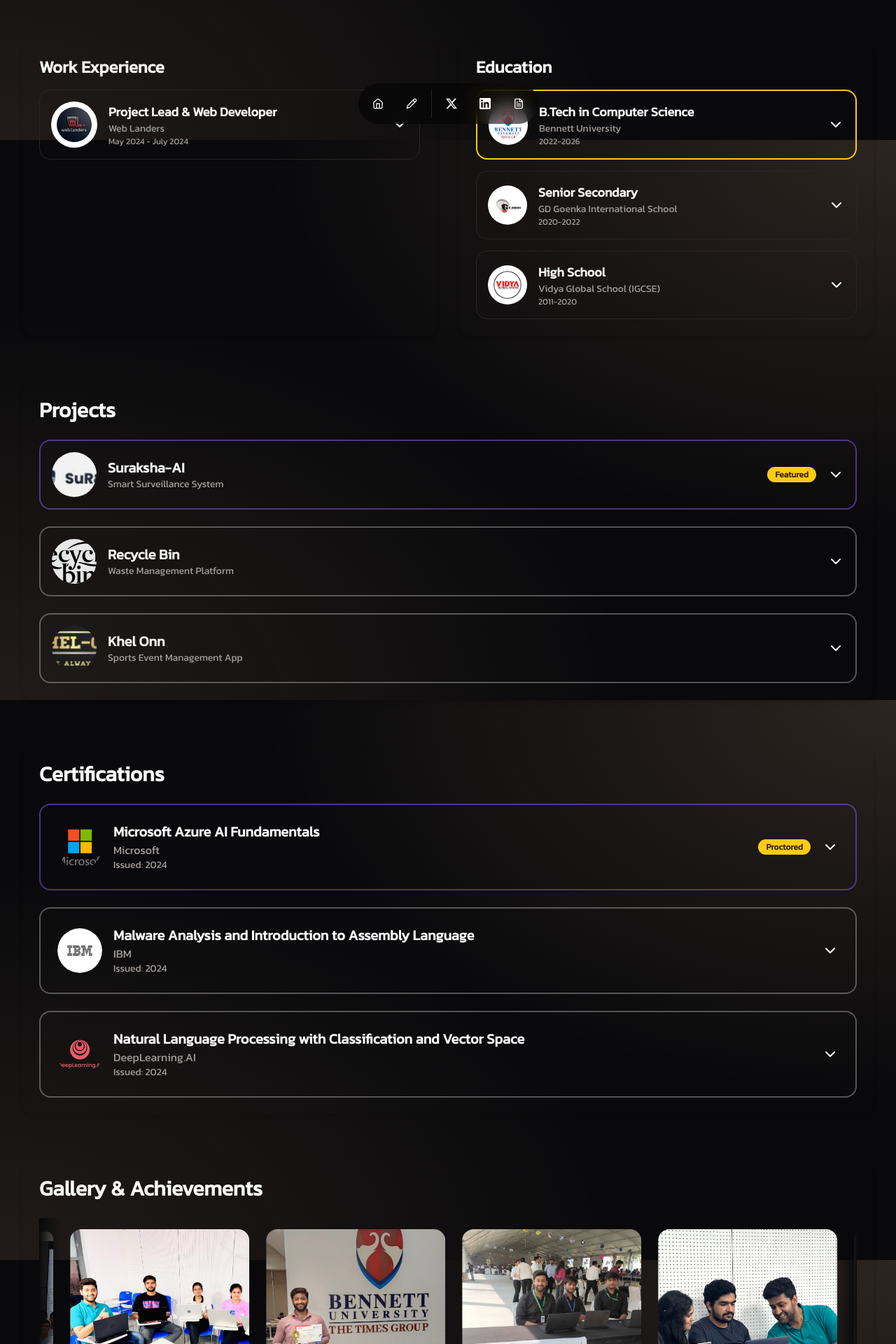
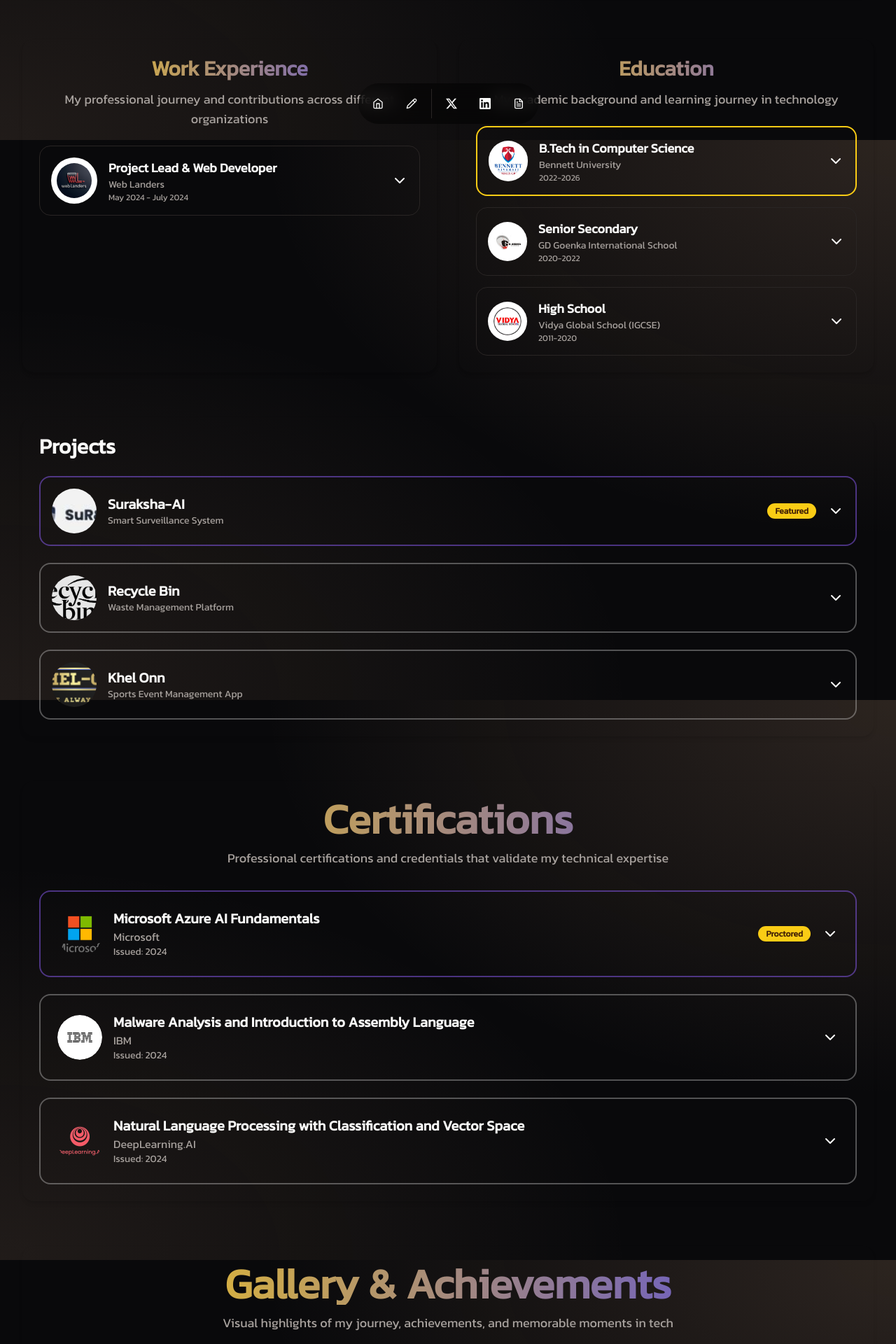
Before and after one commit to sahabji0P/developer-profile, a Next.js app: page / in a window 1280 px wide. Shown: the part 600-2520 px from the top of the page at 70% size. Built offline with nearby package versions, Linux system fonts and the light colour scheme; grey boxes are pictures that could not be loaded.

Commit message:
improved the animations across the website

```diff
--- a/app/page.tsx
+++ b/app/page.tsx
@@ -45,10 +45,10 @@
         </motion.div>
 
         <motion.div
-          initial={{ opacity: 0, y: 50 }}
+          initial={{ opacity: 0, y: 30 }}
           whileInView={{ opacity: 1, y: 0 }}
-          transition={{ duration: 0.5 }}
-          viewport={{ once: true, amount: 0.2 }}
+          transition={{ duration: 0.4, ease: "easeOut" }}
+          viewport={{ once: true, amount: 0.1 }}
           className="grid grid-cols-1 lg:grid-cols-2 gap-8"
         >
           <div className=" p-6 rounded-lg shadow-md">
@@ -67,11 +67,12 @@
         ].map(({ Component, className }, index) => (
           <motion.div
             key={index}
-            initial={{ opacity: 0, y: 50 }}
+            initial={{ opacity: 0, y: 30 }}
             whileInView={{ opacity: 1, y: 0 }}
-            transition={{ duration: 0.5, delay: index * 0.1 }}
-            viewport={{ once: true, amount: 0.2 }}
+            transition={{ duration: 0.4, delay: index * 0.05, ease: "easeOut" }}
+            viewport={{ once: true, amount: 0.1 }}
             className={`p-6 rounded-lg shadow-md ${className}`}
+            style={{ willChange: 'transform, opacity' }}
           >
             <Component />
           </motion.div>
--- a/components/achievements-section.tsx
+++ b/components/achievements-section.tsx
@@ -26,7 +26,12 @@
 
   return (
     <section ref={ref} className="space-y-6 overflow-hidden">
-      <h2 className="text-3xl font-bold mb-4">Gallery & Achievements</h2>
+      <div className="text-center space-y-3 mb-8">
+        <h2 className="text-5xl lg:text-6xl font-bold bg-gradient-to-r from-primary to-accent bg-clip-text text-transparent">Gallery & Achievements</h2>
+        <p className="text-lg text-muted-foreground max-w-2xl mx-auto">
+          Visual highlights of my journey, achievements, and memorable moments in tech
+        </p>
+      </div>
       <div className="relative">
         <div className="absolute left-0 top-0 bottom-0 w-8 bg-gradient-to-r from-background to-transparent z-10" />
         <div className="absolute right-0 top-0 bottom-0 w-8 bg-gradient-to-l from-background to-transparent z-10" />
--- a/components/certifications-section.tsx
+++ b/components/certifications-section.tsx
@@ -13,21 +13,22 @@
 
   return (
     <section className="space-y-6">
-      <h2 className="text-3xl font-bold mb-4">Certifications</h2>
+      <div className="text-center space-y-3 mb-8">
+        <h2 className="text-5xl lg:text-6xl font-bold bg-gradient-to-r from-primary to-accent bg-clip-text text-transparent">Certifications</h2>
+        <p className="text-lg text-muted-foreground max-w-2xl mx-auto">
+          Professional certifications and credentials that validate my technical expertise
+        </p>
+      </div>
       {certificationsData.map((cert, index) => (
         <motion.div
           key={cert.title}
           className={` rounded-2xl overflow-hidden ${cert.proctored ? "border-2 border-violet-500/50" : "border-2 border-white/30"}`}
           initial={{ opacity: 0, y: 20 }}
           animate={{ opacity: 1, y: 0 }}
-          transition={{ delay: index * 0.1 }}
-          whileHover={{
-            scale: 1.02,
-            transition: { duration: 0.2 },
-          }}
+          transition={{ delay: index * 0.05, duration: 0.4 }}
         >
           <div
-            className="p-6 cursor-pointer flex items-center"
+            className="p-6 cursor-pointer flex items-center hover:bg-card/50 transition-colors duration-200"
             onClick={() => setExpandedIndex(expandedIndex === index ? null : index)}
           >
             <div className="relative w-16 h-16 rounded-full overflow-hidden p-2 mr-4">
@@ -40,18 +41,21 @@
             </div>
             {cert.proctored && <Badge className="mr-4 bg-primary text-primary-foreground">Proctored</Badge>}
             <ChevronDown
-              className={`transform transition-transform duration-300 ${expandedIndex === index ? "rotate-180" : ""}`}
+              className={`transform transition-transform duration-200 ease-out ${expandedIndex === index ? "rotate-180" : ""}`}
+              style={{ willChange: 'transform' }}
             />
           </div>
-          <AnimatePresence>
+          <AnimatePresence mode="wait">
             {expandedIndex === index && (
               <motion.div
-                initial={{ height: 0, opacity: 0 }}
-                animate={{ height: "auto", opacity: 1 }}
-                exit={{ height: 0, opacity: 0 }}
-                transition={{ duration: 0.3 }}
-                className="px-6 pb-6"
+                initial={{ maxHeight: 0, opacity: 0 }}
+                animate={{ maxHeight: 500, opacity: 1 }}
+                exit={{ maxHeight: 0, opacity: 0 }}
+                transition={{ duration: 0.25, ease: "easeInOut" }}
+                className="overflow-hidden"
+                style={{ willChange: 'max-height, opacity' }}
               >
+                <div className="px-6 pb-6">
                   <div className="flex flex-wrap gap-2 mb-4">
                     {cert.skills.map((skill) => (
                       <Badge key={skill} variant="outline">
@@ -69,6 +73,7 @@
                       Verify Certificate
                     </a>
                   </Button>
+                </div>
               </motion.div>
             )}
           </AnimatePresence>
--- a/components/education-section.tsx
+++ b/components/education-section.tsx
@@ -11,7 +11,12 @@
 
   return (
     <div className="space-y-4">
-      <h2 className="text-2xl font-bold mb-4">Education</h2>
+      <div className="text-center space-y-3 mb-6">
+        <h2 className="text-3xl font-bold bg-gradient-to-r from-primary to-accent bg-clip-text text-transparent">Education</h2>
+        <p className="text-lg text-muted-foreground max-w-2xl mx-auto">
+          My academic background and learning journey in technology
+        </p>
+      </div>
       {educationData.map((education, index) => (
         <motion.div
           key={education.institution}
@@ -19,10 +24,10 @@
             }`}
           initial={{ opacity: 0, y: 20 }}
           animate={{ opacity: 1, y: 0 }}
-          transition={{ delay: index * 0.1 }}
+          transition={{ delay: index * 0.05, duration: 0.4 }}
         >
           <div
-            className="p-4 cursor-pointer flex items-center"
+            className="p-4 cursor-pointer flex items-center hover:bg-card/50 transition-colors duration-200"
             onClick={() => setExpandedIndex(expandedIndex === index ? null : index)}
           >
             <div className="bg-white rounded-full p-2 mr-4 flex-shrink-0">
@@ -34,31 +39,35 @@
               <p className="text-xs text-muted-foreground">{education.period}</p>
             </div>
             <ChevronDown
-              className={`transform transition-transform duration-300 ${expandedIndex === index ? "rotate-180" : ""}`}
+              className={`transform transition-transform duration-200 ease-out ${expandedIndex === index ? "rotate-180" : ""}`}
+              style={{ willChange: 'transform' }}
             />
           </div>
-          <AnimatePresence>
+          <AnimatePresence mode="wait">
             {expandedIndex === index && (
               <motion.div
-                initial={{ height: 0, opacity: 0 }}
-                animate={{ height: "auto", opacity: 1 }}
-                exit={{ height: 0, opacity: 0 }}
-                transition={{ duration: 0.3 }}
-                className="px-4 pb-4"
+                initial={{ maxHeight: 0, opacity: 0 }}
+                animate={{ maxHeight: 500, opacity: 1 }}
+                exit={{ maxHeight: 0, opacity: 0 }}
+                transition={{ duration: 0.25, ease: "easeInOut" }}
+                className="overflow-hidden"
+                style={{ willChange: 'max-height, opacity' }}
               >
+                <div className="px-4 pb-4">
                   <p className="text-sm mb-2">{education.description}</p>
                   <ul className="list-disc list-inside space-y-1 text-sm">
                     {education.achievements.map((achievement, i) => (
                       <motion.li
                         key={i}
-                      initial={{ opacity: 0, x: -20 }}
+                        initial={{ opacity: 0, x: -10 }}
                         animate={{ opacity: 1, x: 0 }}
-                      transition={{ delay: i * 0.1 }}
+                        transition={{ delay: i * 0.05, duration: 0.2 }}
                       >
                         {achievement}
                       </motion.li>
                     ))}
                   </ul>
+                </div>
               </motion.div>
             )}
           </AnimatePresence>
--- a/components/work-experience-section.tsx
+++ b/components/work-experience-section.tsx
@@ -11,7 +11,12 @@
 
   return (
     <div className="space-y-4">
-      <h2 className="text-2xl font-bold mb-4">Work Experience</h2>
+      <div className="text-center space-y-3 mb-6">
+        <h2 className="text-3xl font-bold bg-gradient-to-r from-primary to-accent bg-clip-text text-transparent">Work Experience</h2>
+        <p className="text-lg text-muted-foreground max-w-2xl mx-auto">
+          My professional journey and contributions across different organizations
+        </p>
+      </div>
       {workExperienceData.map((experience, index) => (
         <motion.div
           key={experience.company}
@@ -19,10 +24,10 @@
             }`}
           initial={{ opacity: 0, y: 20 }}
           animate={{ opacity: 1, y: 0 }}
-          transition={{ delay: index * 0.1 }}
+          transition={{ delay: index * 0.05, duration: 0.4 }}
         >
           <div
-            className="p-4 cursor-pointer flex items-center"
+            className="p-4 cursor-pointer flex items-center hover:bg-card/50 transition-colors duration-200"
             onClick={() => setExpandedIndex(expandedIndex === index ? null : index)}
           >
             <div className="bg-white rounded-full p-2 mr-4 flex-shrink-0">
@@ -34,31 +39,35 @@
               <p className="text-xs text-muted-foreground">{experience.period}</p>
             </div>
             <ChevronDown
-              className={`transform transition-transform duration-300 ${expandedIndex === index ? "rotate-180" : ""}`}
+              className={`transform transition-transform duration-200 ease-out ${expandedIndex === index ? "rotate-180" : ""}`}
+              style={{ willChange: 'transform' }}
             />
           </div>
-          <AnimatePresence>
+          <AnimatePresence mode="wait">
             {expandedIndex === index && (
               <motion.div
-                initial={{ height: 0, opacity: 0 }}
-                animate={{ height: "auto", opacity: 1 }}
-                exit={{ height: 0, opacity: 0 }}
-                transition={{ duration: 0.3 }}
-                className="px-4 pb-4"
+                initial={{ maxHeight: 0, opacity: 0 }}
+                animate={{ maxHeight: 500, opacity: 1 }}
+                exit={{ maxHeight: 0, opacity: 0 }}
+                transition={{ duration: 0.25, ease: "easeInOut" }}
+                className="overflow-hidden"
+                style={{ willChange: 'max-height, opacity' }}
               >
+                <div className="px-4 pb-4">
                   <p className="text-sm mb-2">{experience.description}</p>
                   <ul className="list-disc list-inside space-y-1 text-sm">
                     {experience.achievements.map((achievement, i) => (
                       <motion.li
                         key={i}
-                      initial={{ opacity: 0, x: -20 }}
+                        initial={{ opacity: 0, x: -10 }}
                         animate={{ opacity: 1, x: 0 }}
-                      transition={{ delay: i * 0.1 }}
+                        transition={{ delay: i * 0.05, duration: 0.2 }}
                       >
                         {achievement}
                       </motion.li>
                     ))}
                   </ul>
+                </div>
               </motion.div>
             )}
           </AnimatePresence>
```
Also changed, not shown: components/contact-section.tsx (+3 -4 lines). Lines whose indentation alone changed are shown as unchanged.
